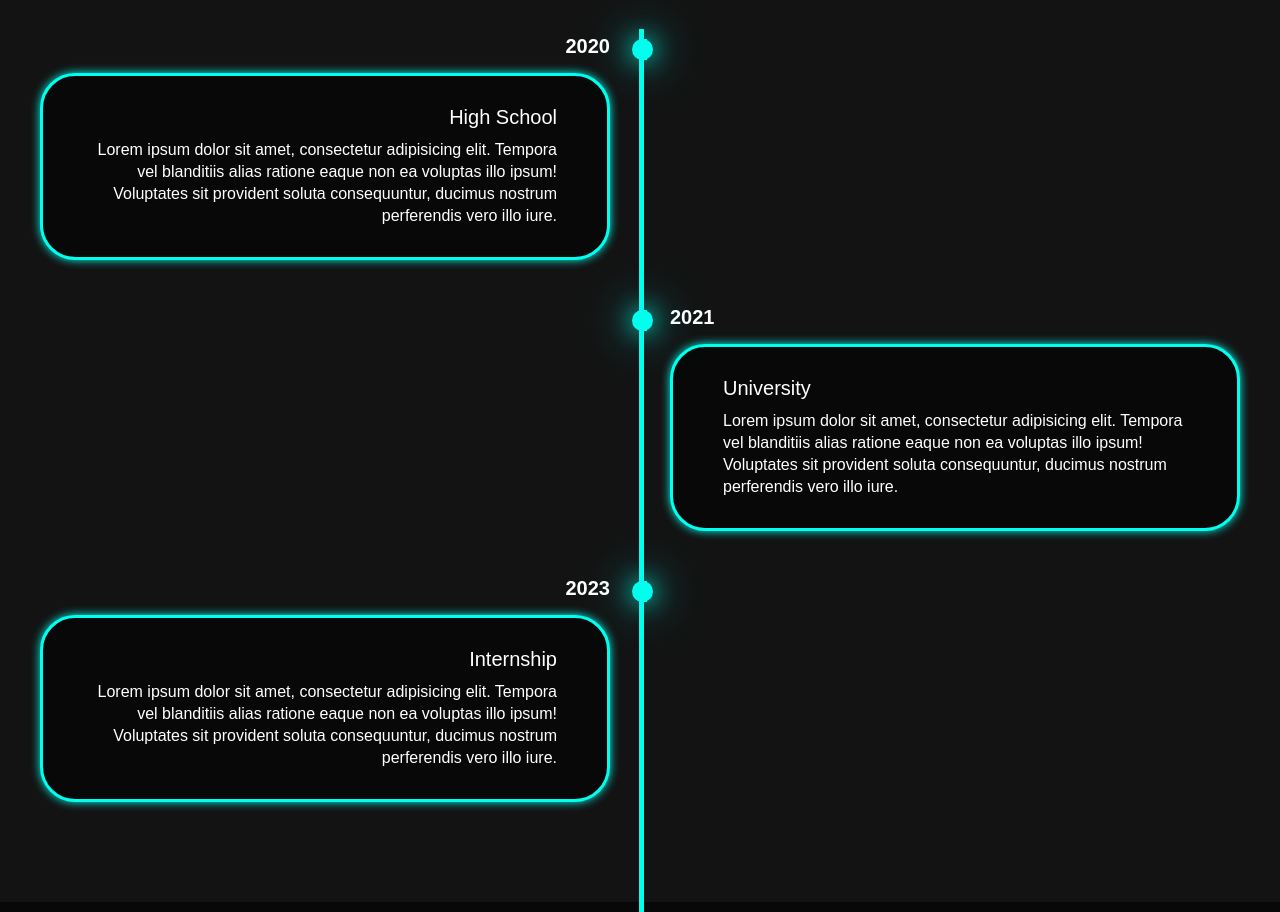
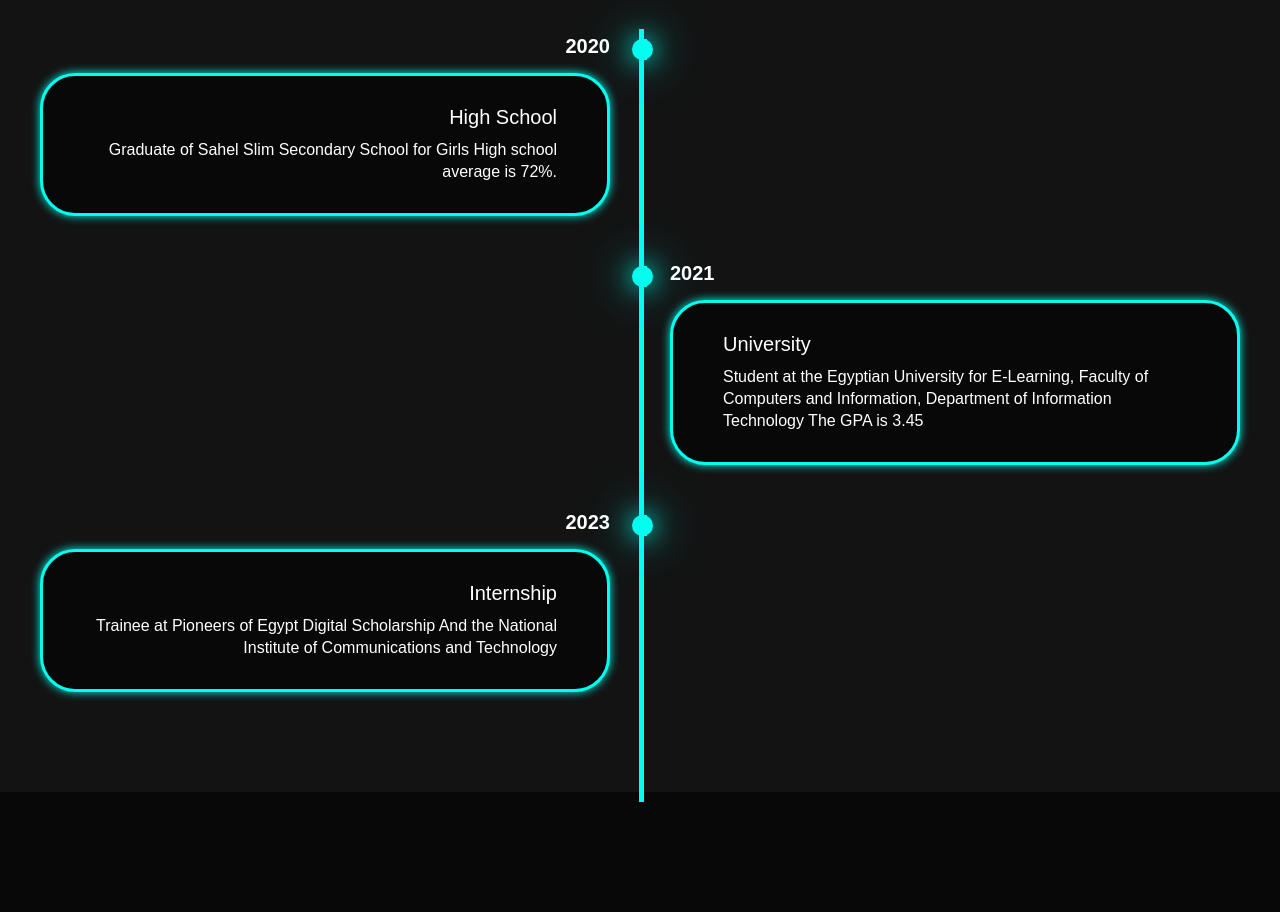
Before and after one commit to Memex-200/My-Portfolio, a plain HTML site: page index.html in a window 1280 px wide. Shown: the part 1040-1952 px from the top of the page. Drawn offline with nearby package versions, Linux system fonts and the light colour scheme.

Commit message:
Update index.html

```diff
--- a/index.html
+++ b/index.html
@@ -23,7 +23,7 @@
         <div class="home-content">
             <h1>Hi , It's <span>Eman</span></h1>
             <h3 class="text-animation">I'm a <span></span></h3>
-            <p>Lorem ipsum dolor sit amet consectetur adipisicing elit. Magnam accusantium deleniti illo ad fugiat delectus enim sit. Labore expedita dignissimos quia quidem voluptate eum sequi earum sapiente, deleniti repudiandae enim?</p>
+            <p>student at the Egyptian E-Learning University, Faculty of Computers and Information, Department of Information Technology</p>
             <div class="social-icons">
                 <a href="#"><i class='bx bxl-linkedin'></i></a>
                 <a href="#"><i class='bx bxl-github'></i></a>
@@ -48,7 +48,8 @@
                     <div class="timeline-date">2020</div>
                     <div class="timeline-content">
                         <h3>High School</h3>
-                        <p>Lorem ipsum dolor sit amet, consectetur adipisicing elit. Tempora vel blanditiis alias ratione eaque non ea voluptas illo ipsum! Voluptates sit provident soluta consequuntur, ducimus nostrum perferendis vero illo iure.</p>
+                        <p>Graduate of Sahel Slim Secondary School for Girls
+                            High school average is 72%.</p>
                     </div>
             </div>
             <div class="timeline-item">
@@ -56,7 +57,8 @@
                     <div class="timeline-date">2021</div>
                     <div class="timeline-content">
                         <h3>University</h3>
-                        <p>Lorem ipsum dolor sit amet, consectetur adipisicing elit. Tempora vel blanditiis alias ratione eaque non ea voluptas illo ipsum! Voluptates sit provident soluta consequuntur, ducimus nostrum perferendis vero illo iure.</p>
+                        <p>Student at the Egyptian University for E-Learning, Faculty of Computers and Information, Department of Information Technology
+                            The GPA is 3.45</p>
                     </div>
             </div>
             <div class="timeline-item">
@@ -64,7 +66,8 @@
                     <div class="timeline-date">2023</div>
                     <div class="timeline-content">
                         <h3>Internship</h3>
-                        <p>Lorem ipsum dolor sit amet, consectetur adipisicing elit. Tempora vel blanditiis alias ratione eaque non ea voluptas illo ipsum! Voluptates sit provident soluta consequuntur, ducimus nostrum perferendis vero illo iure.</p>
+                        <p>Trainee at Pioneers of Egypt Digital Scholarship
+                            And the National Institute of Communications and Technology</p>
                     </div>
             </div>
         </div>
```
